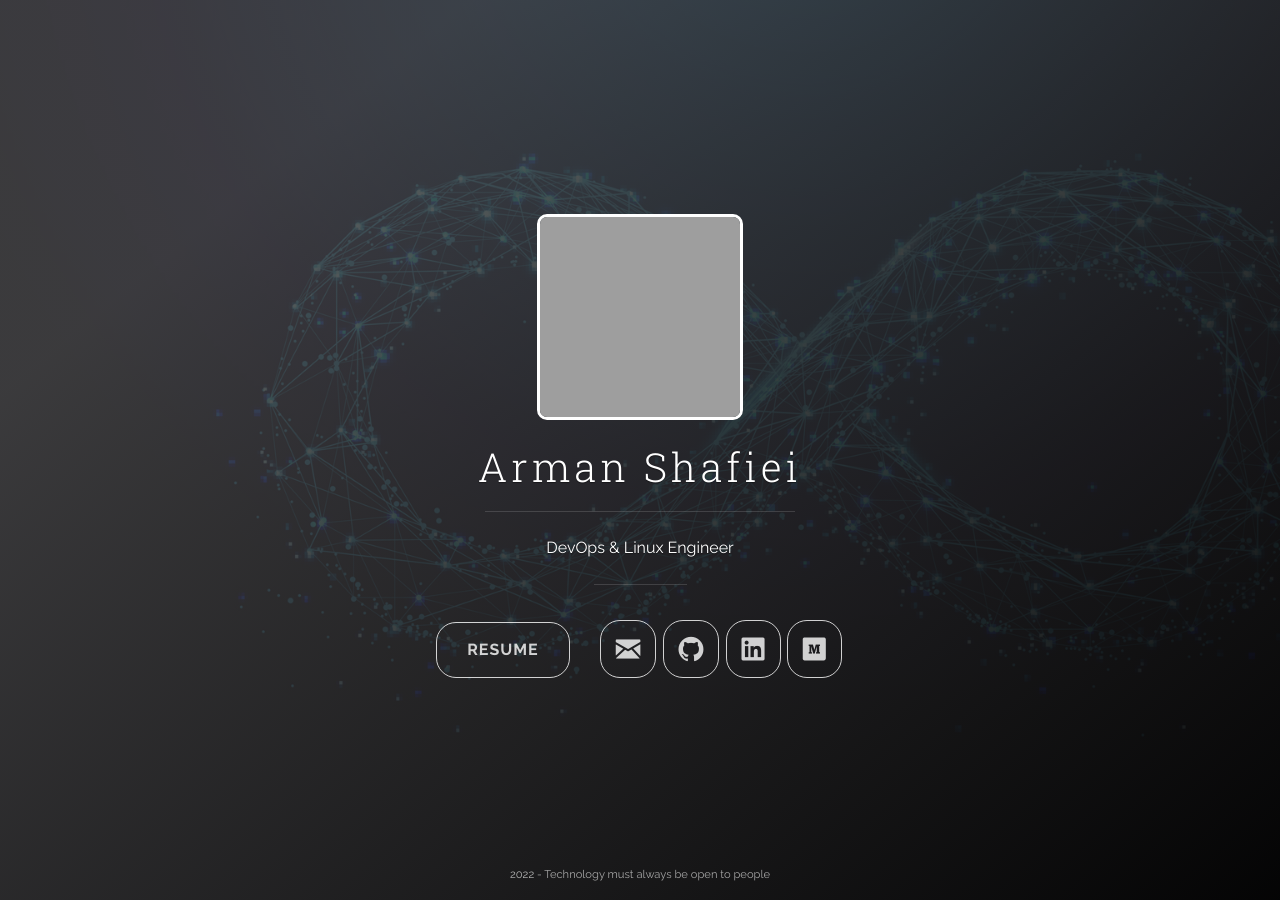
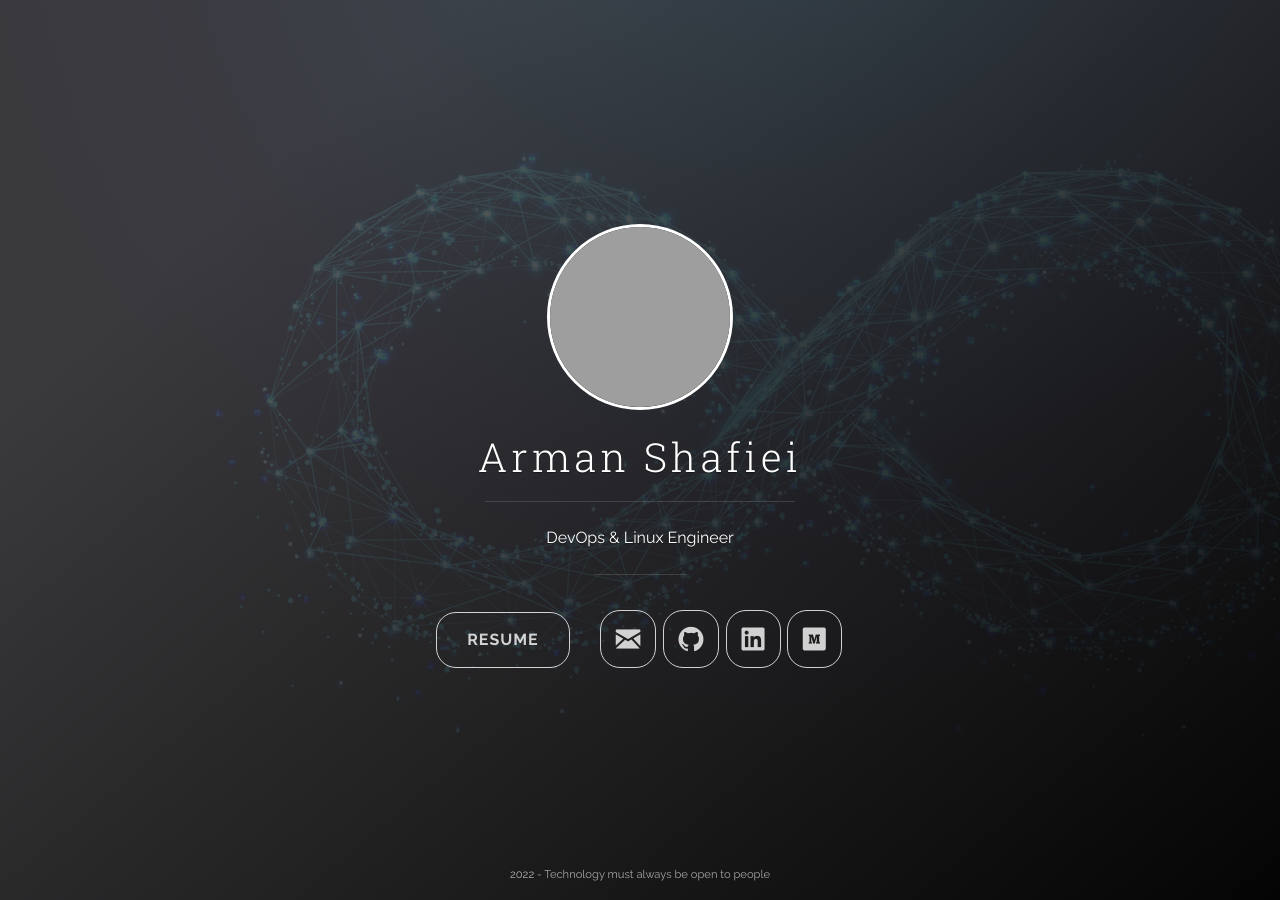
Before and after one commit to arman-shafiei/page, a Jekyll site: the page built from index.html, in a window 1280 px wide. Built offline with Jekyll 4.4.1, drawn with Linux system fonts in a browser that asks for light colours; nearby versions of some CDN libraries.

Commit message:
Changed border radius

```diff
--- a/index_style/css/main.css
+++ b/index_style/css/main.css
@@ -59,8 +59,8 @@ pre.highlight code,
 .user-image {
   margin-bottom: 1.2em;
   position: relative;
-  width: 200px;
-  height: 200px;
+  width: 180px;
+  height: 180px;
   border: 3px solid #fff;
-  border-radius:10px;
+  border-radius:100%;
 }
```
